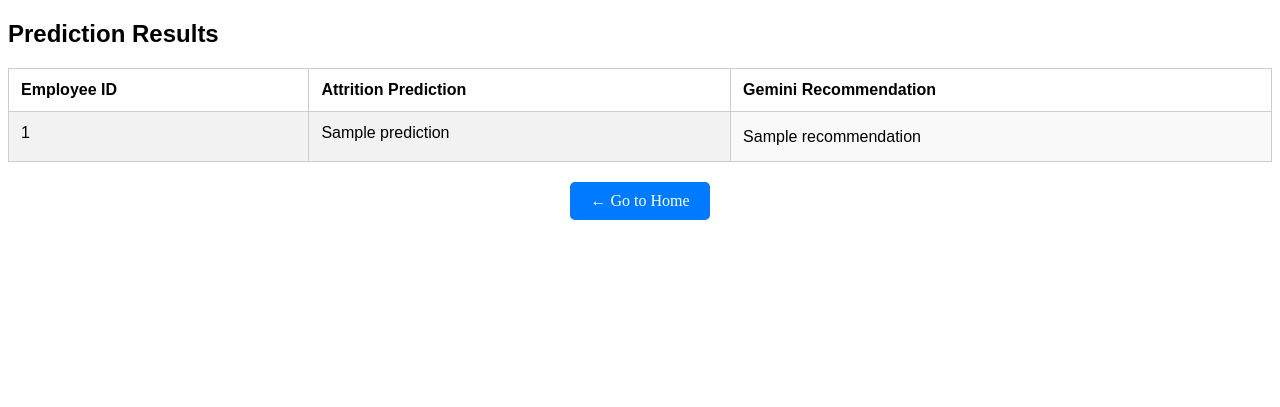
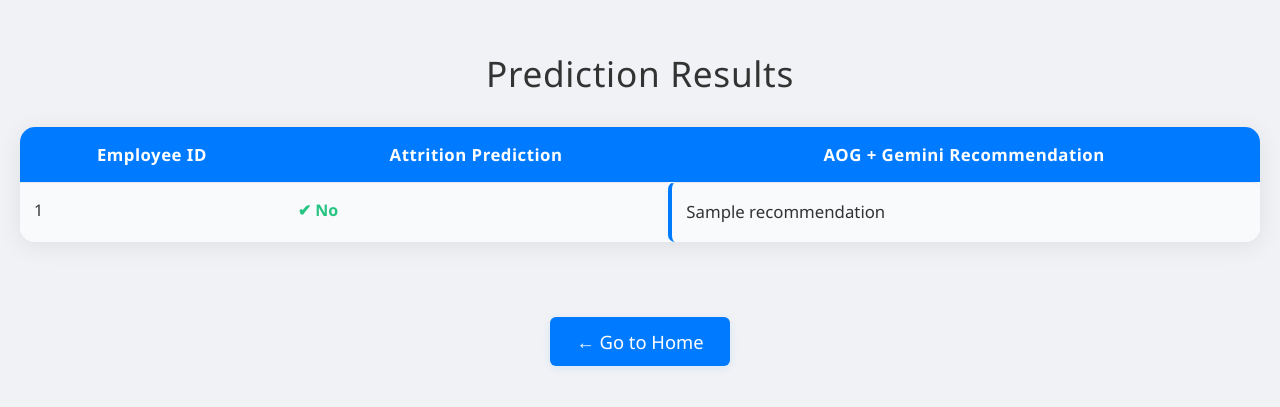
Before and after one commit to Tushar-6969/Employee_Attrition_Predictor, a Flask app: template internship_project/templates/results.html in a window 1280 px wide. Shown: the top 407 px of the page. Run offline with Flask 3, Linux system fonts and the light colour scheme; the template is opened without the code that fills it: most values are stand-ins (such as "Sample title", 1, 10 or a date in 2020); parts of the project's set-up code (start-up, migrations or seed data) failed here and were passed over.

Commit message:
Update results.html

```diff
--- a/internship_project/templates/results.html
+++ b/internship_project/templates/results.html
@@ -3,69 +3,125 @@
 <head>
   <title>Prediction Results</title>
   <link rel="stylesheet" href="/static/style.css">
+  <meta name="viewport" content="width=device-width, initial-scale=1.0">
   <style>
+    body {
+      background: #f0f2f5;
+      font-family: 'Segoe UI', Arial, sans-serif;
+      margin: 0;
+      padding: 20px;
+    }
+
+    h2 {
+      font-size: 2.2rem;
+      font-weight: normal;
+      color: #333;
+      text-align: center;
+      margin-bottom: 30px;
+      letter-spacing: 0.02em;
+    }
+
     table {
       width: 100%;
-      border-collapse: collapse;
-      font-family: Arial, sans-serif;
+      border-collapse: separate;
+      border-spacing: 0;
+      box-shadow: 0 4px 24px rgba(0,0,0,.08);
+      background: #fff;
+      border-radius: 15px;
+      overflow: hidden;
+      margin-bottom: 50px;
     }
 
-    th, td {
-      padding: 12px;
-      text-align: left;
+    th {
+      background: #007BFF;
+      color: #fff;
+      padding: 16px 14px;
+      font-size: 1.05rem;
+      letter-spacing: .5px;
+      border: none;
+    }
+
+    td {
+      padding: 16px 14px;
+      border-top: 1px solid #e5e7eb;
       vertical-align: top;
-      border: 1px solid #ccc;
+      font-size: 1rem;
+      color: #333;
+    }
+
+    tr:nth-child(even) td {
+      background: #f8fafc;
     }
 
     td.recommendation {
+      background: #f3f6fd;
+      border-left: 4px solid #007BFF;
+      border-radius: 7px;
+      box-shadow: 0 1px 6px rgba(0,123,255,.03);
+      white-space: pre-wrap;
+      font-size: 1.05rem;
       line-height: 1.6;
-      white-space: pre-wrap;
-      background-color: #f9f9f9;
     }
 
-    tr:nth-child(even) {
-      background-color: #f2f2f2;
-    }
-
-    h2 {
-      font-family: sans-serif;
+    /* Subtle hover effect for rows */
+    tbody tr:hover td {
+      background: #e1e9ff;
+      transition: background 0.2s;
     }
 
     .home-button {
-      margin-top: 20px;
+      margin-top: 25px;
       display: inline-block;
-      padding: 10px 20px;
-      font-size: 16px;
+      padding: 12px 26px;
+      font-size: 1.15rem;
       background-color: #007BFF;
-      color: white;
+      color: #fff;
       text-decoration: none;
-      border-radius: 5px;
+      border-radius: 6px;
+      box-shadow: 0 2px 8px rgba(0,123,255,.10);
+      transition: background 0.2s, box-shadow 0.2s;
+      font-weight: 500;
     }
 
     .home-button:hover {
-      background-color: #0056b3;
+      background: #0056b3;
+      box-shadow: 0 4px 16px rgba(0,64,128,.13);
+    }
+
+    @media (max-width: 730px) {
+      table, th, td { font-size: 0.98rem; }
+      h2 { font-size: 1.35rem; }
+      body {padding: 5px;}
+      .home-button {font-size: 1rem; padding: 10px 16px;}
     }
   </style>
 </head>
 <body>
+
   <h2>Prediction Results</h2>
   <table>
     <tr>
       <th>Employee ID</th>
       <th>Attrition Prediction</th>
-      <th>Gemini Recommendation</th>
+      <th>AOG + Gemini Recommendation</th>
     </tr>
     {% for row in output %}
     <tr>
       <td>{{ row.id }}</td>
-      <td>{{ row.prediction }}</td>
+      <td>{% if row.prediction == "Yes" %}
+            <span style="color:#d7263d;font-weight:bold;">&#10060; Yes</span>
+          {% else %}
+            <span style="color:#25c481;font-weight:bold;">&#10004; No</span>
+          {% endif %}
+      </td>
       <td class="recommendation">{{ row.recommendation }}</td>
     </tr>
     {% endfor %}
   </table>
 
   <div style="text-align: center;">
-    <a href="/" class="home-button">← Go to Home</a>
+    <a href="/" class="home-button">&larr; Go to Home</a>
   </div>
+
 </body>
 </html>
```
